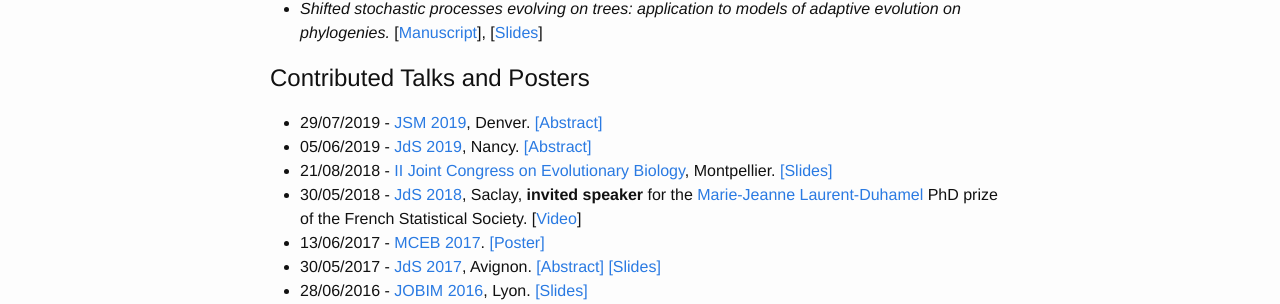
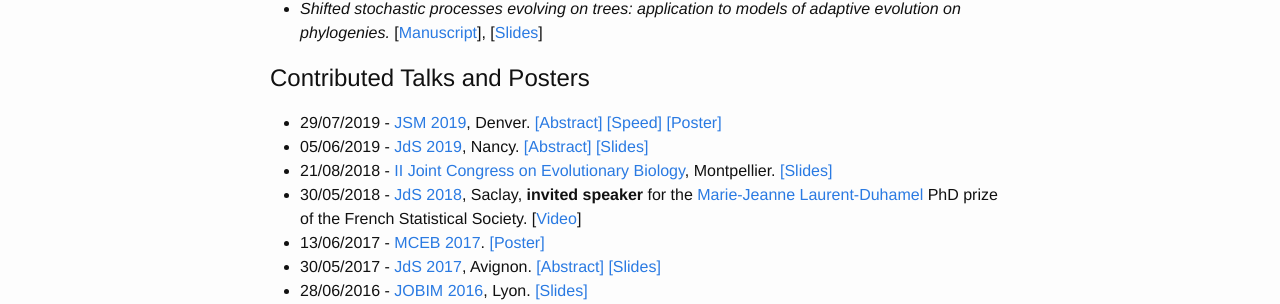
Before and after one commit to pbastide/pbastide.github.io, a Jekyll site: the page built from publi.md, in a window 1280 px wide. Shown: the part 836-1140 px from the top of the page. Built offline with Jekyll 4.4.1, drawn with Linux system fonts in a browser that asks for light colours.

Commit message:
Add slides and poster

```diff
--- a/publi.md
+++ b/publi.md
@@ -29,8 +29,8 @@ A [small summary](https://www.scoop.it/t/life-sci-news-upsaclay?q=bastide) was p
 
 # Contributed Talks and Posters
 
-* 29/07/2019 - [JSM 2019](https://ww2.amstat.org/meetings/jsm/2019/index.cfm), Denver. [[Abstract]](https://ww2.amstat.org/meetings/jsm/2019/onlineprogram/AbstractDetails.cfm?abstractid=304526)
-* 05/06/2019 - [JdS 2019](http://jds2019.sfds.asso.fr), Nancy. [[Abstract]](https://toltex.imag.fr/users/RCqls/Workshop/jds2019/resumesLongs/subm25.pdf)
+* 29/07/2019 - [JSM 2019](https://ww2.amstat.org/meetings/jsm/2019/index.cfm), Denver. [[Abstract]](https://ww2.amstat.org/meetings/jsm/2019/onlineprogram/AbstractDetails.cfm?abstractid=304526) [[Speed]]({{site.baseurl}}/docs/20190729_Speed_JSM.pdf) [[Poster]]({{site.baseurl}}/docs/20190730_Poster_JSM.pdf)
+* 05/06/2019 - [JdS 2019](http://jds2019.sfds.asso.fr), Nancy. [[Abstract]](https://toltex.imag.fr/users/RCqls/Workshop/jds2019/resumesLongs/subm25.pdf) [[Slides]]({{site.baseurl}}/docs/20190605_JdS.pdf)
 * 21/08/2018 - [II Joint Congress on Evolutionary Biology](https://www.evolutionmontpellier2018.org/), Montpellier. [[Slides]](https://programme.europa-organisation.com/slides/programme_jointCongressEvolBiology-2018/webconf/639_21082018_0950_antigone1_Paul_Bastide_425/index.html)
 * 30/05/2018 - [JdS 2018](http://jds2018.sfds.asso.fr), Saclay, **invited speaker** for the [Marie-Jeanne Laurent-Duhamel](https://www.sfds.asso.fr/fr/prix_et_bourses/544-le_prix_marie_jeanne_laurent_duhamel/) PhD prize of the French Statistical Society. [[Video](https://www.youtube.com/watch?v=5SSkt2m9pwg&feature=youtu.be&t=1h33m27s)]
 * 13/06/2017 - [MCEB 2017](http://www.lirmm.fr/mceb2017/). [[Poster]]({{site.baseurl}}/docs/201706_poster_MCEB.pdf)
```
Also changed, not shown: 3 other files.
